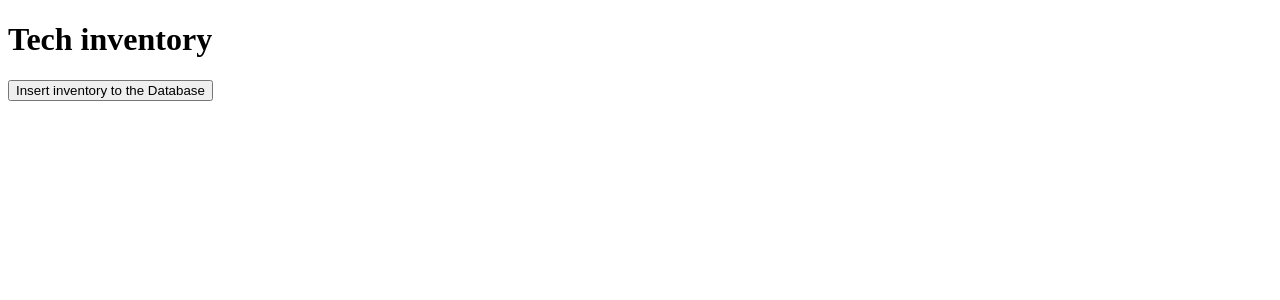
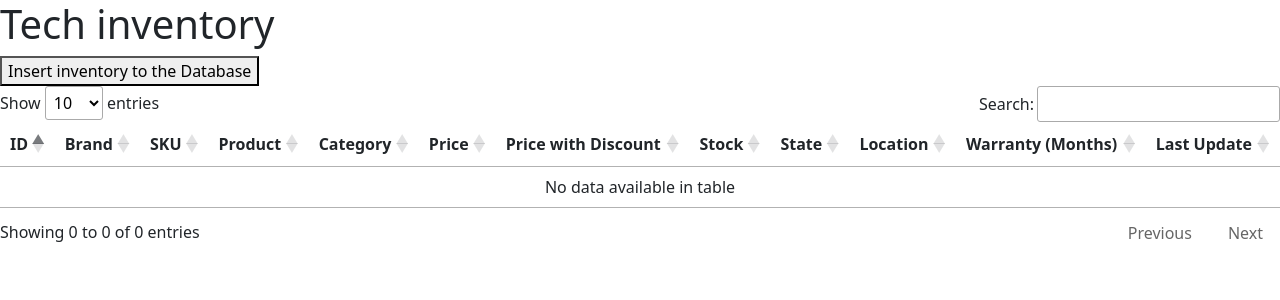
Before and after one commit to Titan0605/tech_inventory, a Flask app: page / in a window 1280 px wide. Shown: the top 300 px of the page. Run offline with Flask 3, Linux system fonts and the light colour scheme; some libraries are stand-ins or nearby versions.

Commit message:
Add the datatable structure.

```diff
--- /dev/null
+++ b/static/js/datatables.js
@@ -0,0 +1,2 @@
+var table = document.querySelector("#myTable");
+var datatable = new DataTable(table);
--- a/templates/index.html
+++ b/templates/index.html
@@ -1,14 +1,37 @@
-<!DOCTYPE html>
-<html lang="en">
-<head>
-    <meta charset="UTF-8">
-    <meta name="viewport" content="width=device-width, initial-scale=1.0">
-    <title>Presentation</title>
-</head>
-<body>
-    <h1>Tech inventory</h1>
-    <button id="getInventoryBtn">Insert inventory to the Database</button>
+{% extends 'layouts/layout.html' %}
 
-    <script src="{{ url_for('static', filename='js/inventory.js') }}"></script>
-</body>
-</html>
+{% block title%}FUNCIONA{% endblock%}
+{% block content%}
+<button id="getInventoryBtn">Insert inventory to the Database</button>
+<table id="myTable">
+    <thead>
+        <tr>
+            <th>ID</th>
+            <th>Brand</th>
+            <th>SKU</th>
+            <th>Product</th>
+            <th>Category</th>
+            <th>Price</th>
+            <th>Price with Discount</th>
+            <th>Stock</th>
+            <th>State</th>
+            <th>Location</th>
+            <th>Warranty (Months)</th>
+            <th>Last Update</th>
+        </tr>
+    </thead>
+    <tbody>
+        {% for device in devices_list %}
+        <tr>
+            <td>{{ product[''] }}</td>
+            <td>{{ product[''] }}</td>
+            <td>{{ product[''] }}</td>
+            <td>{{ product[''] }}</td>
+            <td>{{ product[''] }}</td>
+            <td>{{ product[''] }}</td>
+            <td><button id="toEdit" class="btn btn-light" data-bs-toggle="modal" data-bs-target="#updateGameModal"><i class="fa-solid fa-pen" style="color: #f2d15a;"></i></button> <button id="toDelete" class="btn btn-light" data-bs-toggle="modal" data-bs-target="#deleteGameModal"><i class="fa-solid fa-trash" style="color: #ea1a1a;"></i></button></td>
+        </tr>
+        {% endfor %}
+    </tbody>
+</table>
+{% endblock%}
--- /dev/null
+++ b/templates/layouts/layout.html
@@ -0,0 +1,33 @@
+<!DOCTYPE html>
+<html lang="en">
+
+<head>
+    <meta charset="UTF-8">
+    <meta name="viewport" content="width=device-width, initial-scale=1.0">
+    <title>{% block title%}{% endblock%}</title>
+    <!-- CSS of DataTables -->
+    <link rel="stylesheet" href="https://cdn.datatables.net/1.13.6/css/jquery.dataTables.min.css">
+    <!-- CSS of the project -->
+    <link rel="stylesheet" href="styles.css">
+    <!-- jQuery for DataTables) -->
+    <script src="https://code.jquery.com/jquery-3.6.0.min.js"></script>
+    <!-- JS of DataTables -->
+    <script src="https://cdn.datatables.net/1.13.6/js/jquery.dataTables.min.js"></script>
+    <!-- CDN of AwesomeFonts -->
+    <link rel="stylesheet" href="https://cdnjs.cloudflare.com/ajax/libs/font-awesome/6.6.0/css/all.min.css">
+    <!-- CDN of Bootstrap-->
+    <link href="https://cdn.jsdelivr.net/npm/bootstrap@5.3.2/dist/css/bootstrap.min.css" rel="stylesheet">
+
+
+</head>
+
+<body>
+    <h1>Tech inventory</h1>
+    <main>
+        {% block content%}{% endblock%}
+    </main>
+    <script src="{{ url_for('static', filename='js/inventory.js') }}"></script>
+    <script src="/static/js/datatables.js"></script>
+    <script src="https://cdn.jsdelivr.net/npm/bootstrap@5.3.3/dist/js/bootstrap.bundle.min.js" integrity="sha384-YvpcrYf0tY3lHB60NNkmXc5s9fDVZLESaAA55NDzOxhy9GkcIdslK1eN7N6jIeHz" crossorigin="anonymous"></script>
+</body>
+</html>
```
Also changed, not shown: styles2.css (added, +40 -0 lines).
